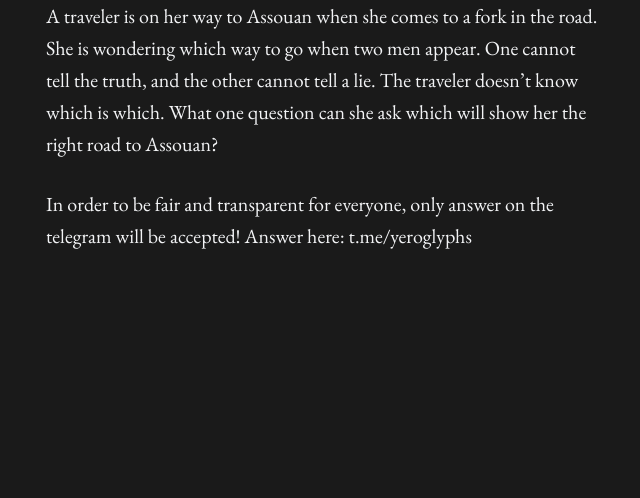
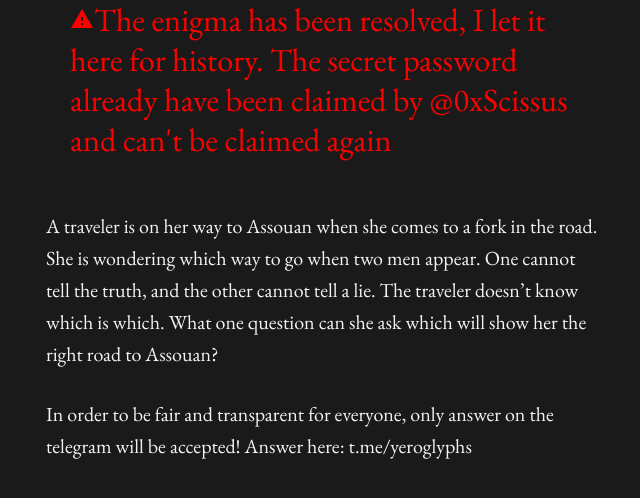
Before and after one commit to d-s-i/yeroglyphs-website, a Next.js app: page /enigma in a window 1280 px wide. Shown: the top 498 px of the page, without its empty margins (318-958 px from the left). Built offline with nearby package versions, Linux system fonts and the light colour scheme; no server answers.

Commit message:
enigma solved

```diff
--- a/pages/enigma/index.tsx
+++ b/pages/enigma/index.tsx
@@ -1,11 +1,18 @@
 import React from "react";
 import Typography from "@mui/material/Typography";
 import Container from "@mui/material/Container";
+import WarningIcon from '@mui/icons-material/Warning';
 
 export default function Enigma() {
 
   return (
     <Container maxWidth="sm">
+        <Container maxWidth="sm">
+          <Typography component="p" variant="h4" sx={{ color: "red", marginBottom: "10%" }}>
+            <WarningIcon />
+            The enigma has been resolved, I let it here for history. The secret password already have been claimed by @0xScissus and can't be claimed again
+          </Typography>
+        </Container>
         <Typography component="p" variant="h6" color="primary">A traveler is on her way to Assouan when she comes to a fork in the road. She is wondering which way to go when two men appear. One cannot tell the truth, and the other cannot tell a lie.  The traveler doesn’t know which is which. What one question can she ask which will show her the right road to Assouan?</Typography>
         <Typography component="p" variant="h6" color="primary" sx={{ marginTop: "5%" }}>In order to be fair and transparent for everyone, only answer on the telegram will be accepted! Answer here: t.me/yeroglyphs</Typography>
     </Container>
```
